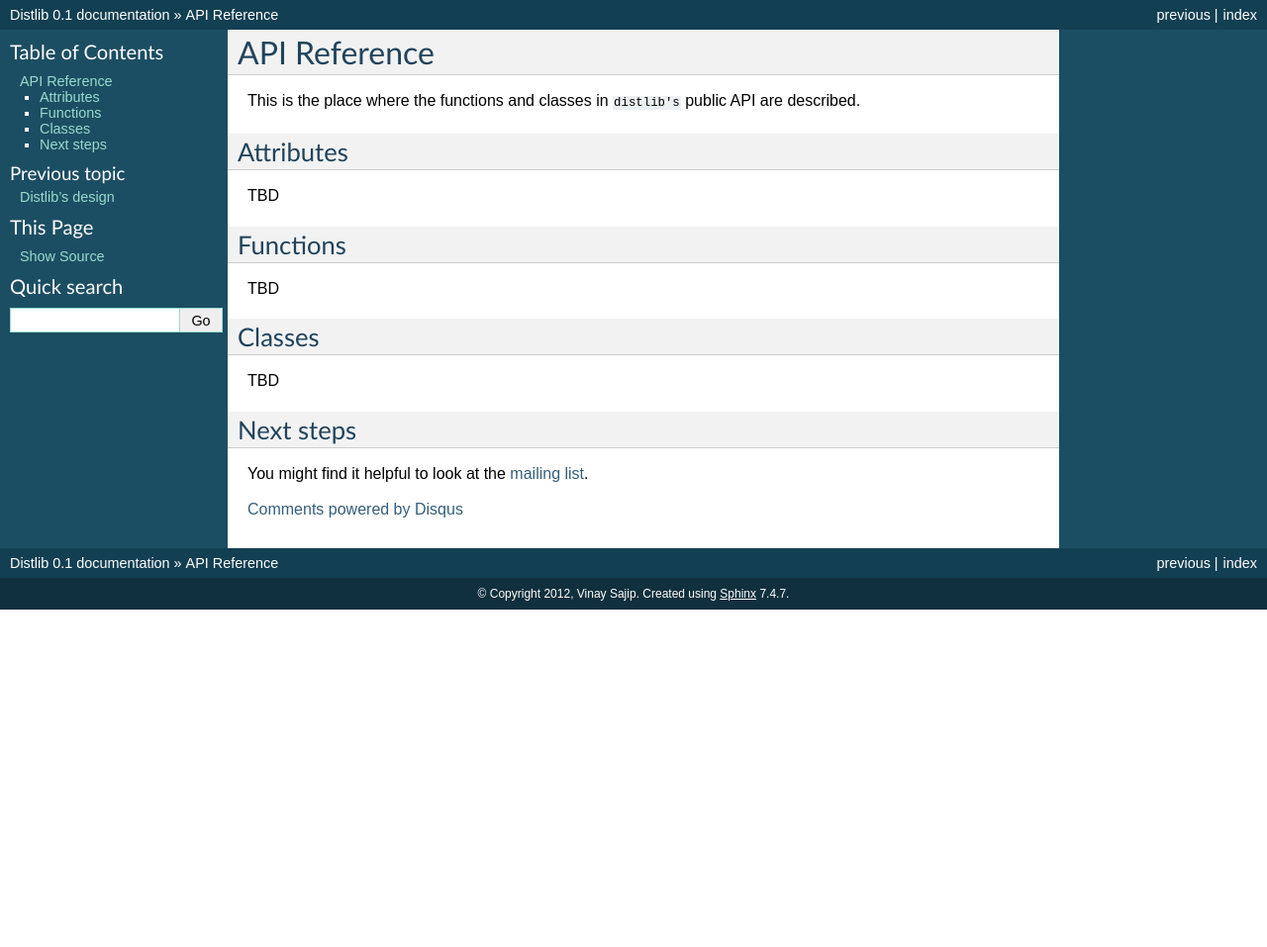
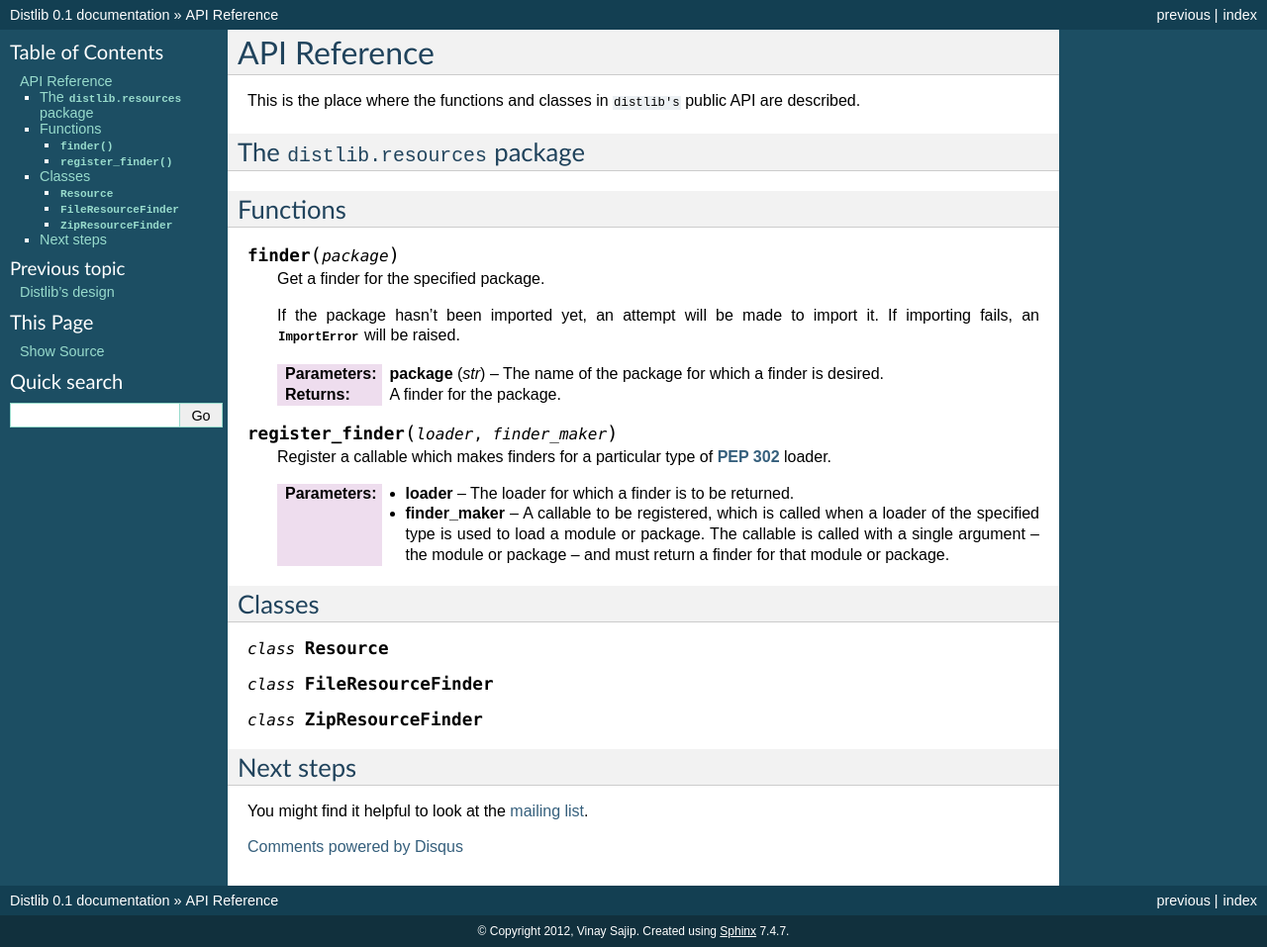
Before and after one commit to dstufft/distlib, a Sphinx documentation site: the page built from docs/reference.rst, in a window 1280 px wide. Shown: the whole page at 99% size. Built offline with Sphinx 7.4.7, drawn with Linux system fonts in a browser that asks for light colours; formulas are drawn with MathJax 3; comment, search, counter and statistics services are not loaded; before the commit the page ends 900 px from its top, so only the background shows below that.

Commit message:
Updated resource reference.

```diff
--- a/docs/reference.rst
+++ b/docs/reference.rst
@@ -6,20 +6,46 @@ API Reference
 This is the place where the functions and classes in ``distlib's`` public API
 are described.
 
-Attributes
-----------
-
-TBD
+The ``distlib.resources`` package
+---------------------------------
 
 Functions
 ---------
 
-TBD
+.. function:: finder(package)
 
+   Get a finder for the specified package.
+
+   If the package hasn't been imported yet, an attempt will be made to import
+   it. If importing fails, an :class:`ImportError` will be raised.
+
+   :param package: The name of the package for which a finder is desired.
+   :type package: str
+   :returns: A finder for the package.
+
+.. function:: register_finder(loader, finder_maker)
+
+   Register a callable which makes finders for a particular type of :pep:`302`
+   loader.
+
+   :param loader: The loader for which a finder is to be returned.
+   :param finder_maker: A callable to be registered, which is called
+                        when a loader of the specified type is used
+                        to load a module or package. The callable is called
+                        with a single argument -- the module or package -- and
+                        must return a finder for that module or package.
 Classes
 -------
 
-TBD
+.. class:: Resource
+
+
+.. class:: FileResourceFinder
+
+
+.. class:: ZipResourceFinder
+
+
 
 Next steps
 ----------
```
Also changed, not shown: docs/internals.rst (+16 -3 lines), docs/overview.rst (+11 -2 lines).
